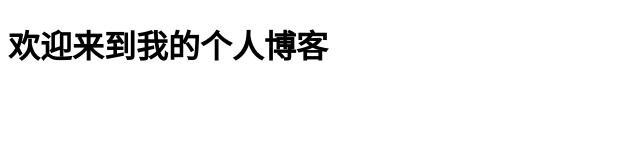
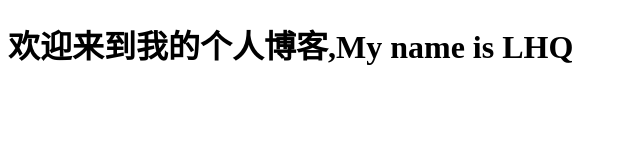
Before and after one commit to Diordadada/Diordadada.github.io, a plain HTML site: page index.html in a window 1280 px wide. Shown: the whole page, without its empty margins (0-640 px from the left). Drawn offline with Linux system fonts and the light colour scheme.

Commit message:
Update index.html

```diff
--- a/index.html
+++ b/index.html
@@ -6,7 +6,7 @@
 	</head>
 	<body>
     <h1>
-      欢迎来到我的个人博客
+      欢迎来到我的个人博客,My name is LHQ
     </h1>
   </body>
 </html>
```
